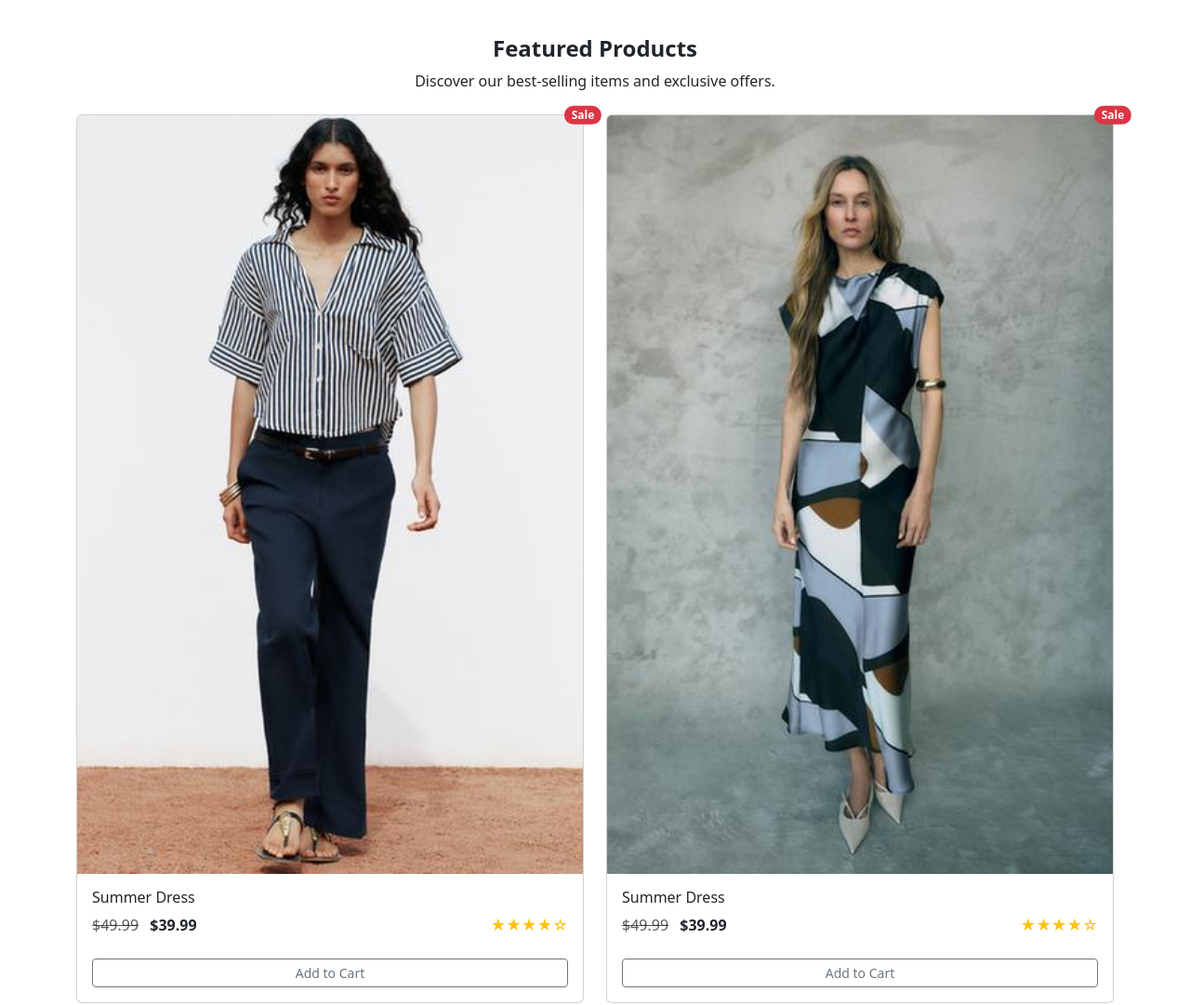
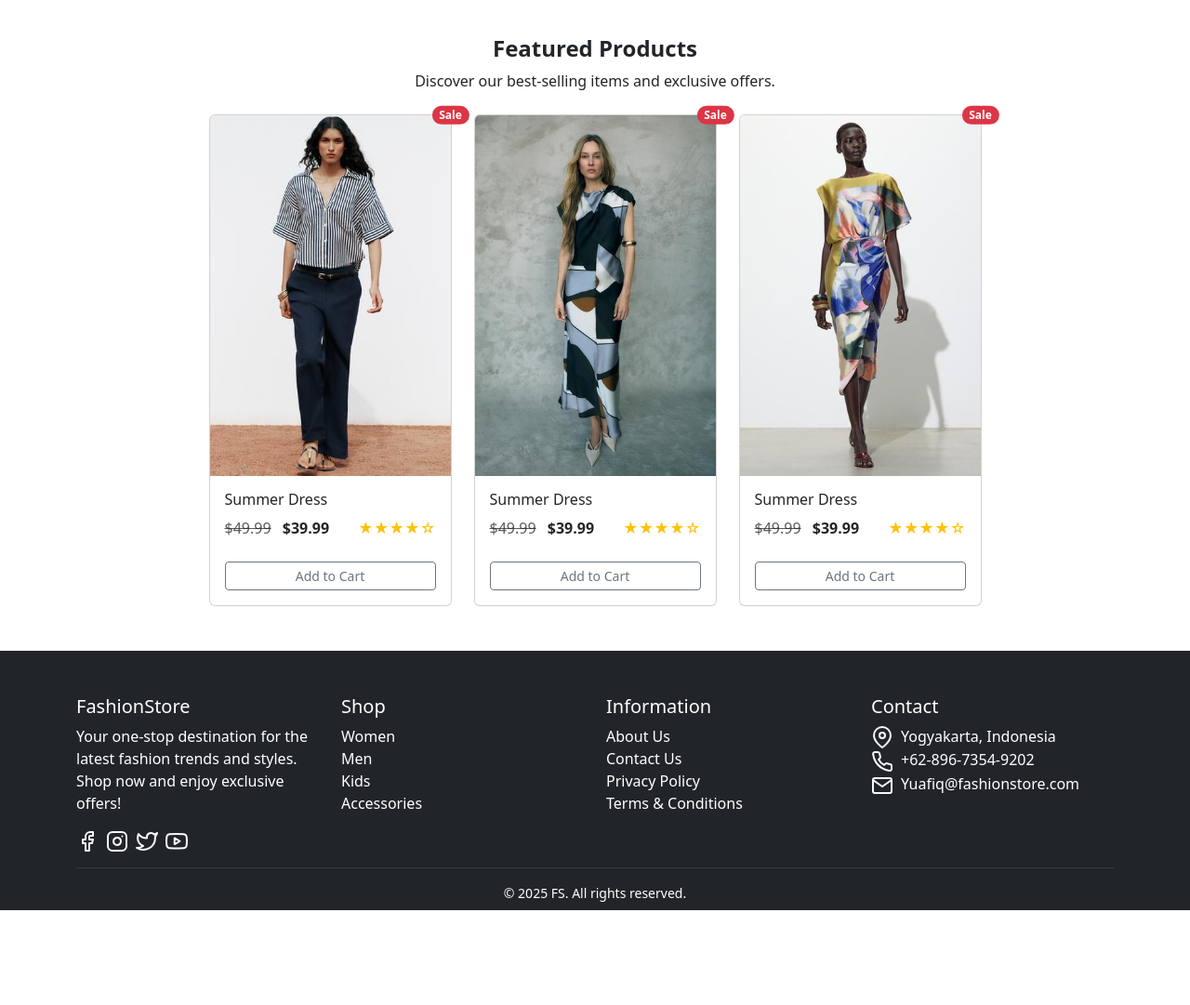
Before and after one commit to hafizanw/pemroweb-pt6, a plain HTML site: page index.html in a window 1280 px wide. Shown: the part 880-1961 px from the top of the page at 93% size. After the commit the page ends 1859 px from the top, so only its background shows below. Drawn offline with nearby package versions, Linux system fonts and the light colour scheme.

Commit message:
Update index.html

```diff
--- a/index.html
+++ b/index.html
@@ -113,7 +113,7 @@
         </div>
 
         <div class="row g-4 justify-content-center">
-          <div class="col-16 col-lg-6">
+          <div class="col-16 col-lg-3">
             <div class="card position-relative">
               <img src="./assets/fp-1.jpg" class="card-img-top" alt="gambar 1">
               <span class="position-absolute top-0 start-100 translate-middle badge rounded-pill bg-danger">Sale</span>
@@ -133,7 +133,7 @@
             </div>
           </div>
 
-          <div class="col-12 col-lg-6">
+          <div class="col-12 col-lg-3">
             <div class="card position-relative">
               <img src="./assets/fp-2.jpg" class="card-img-top" alt="gambar 2">
               <span class="position-absolute top-0 start-100 translate-middle badge rounded-pill bg-danger">Sale</span>
@@ -153,7 +153,7 @@
             </div>
           </div>
 
-          <div class="col-12 col-lg-6">
+          <div class="col-12 col-lg-3">
             <div class="card position-relative">
               <img src="./assets/fp-3.jpg" class="card-img-top" alt="gambar 3">
               <span class="position-absolute top-0 start-100 translate-middle badge rounded-pill bg-danger">Sale</span>
```
